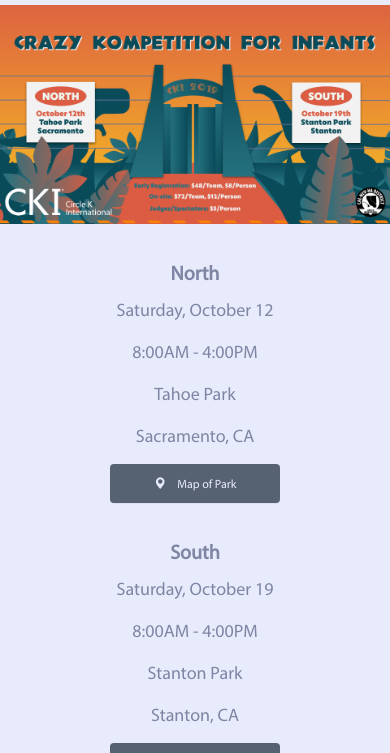
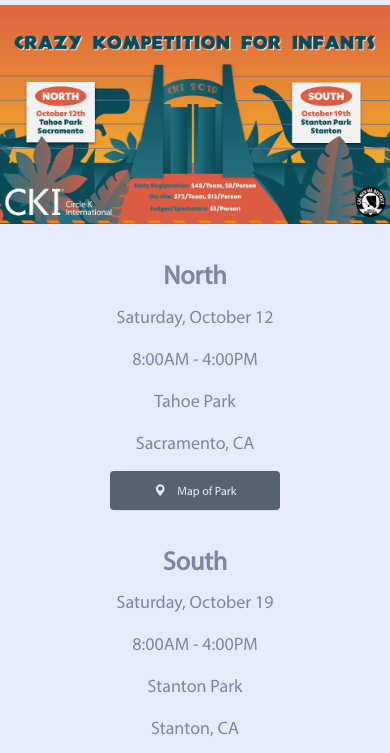
Before and after one commit to CNHCircleK/Crazy-Kompetition-for-Infants-2019, a plain HTML site: page index.html in a window 390 px wide. Shown: the part 77-830 px from the top of the page. Drawn offline with nearby package versions, Linux system fonts and the light colour scheme; a script that the page names is missing.

Commit message:
Update main.css

```diff
--- a/main.css
+++ b/main.css
@@ -414,7 +414,6 @@ p a:hover{
     margin: 0 8%;
   }
   #banner{ width: 100%; }
-  #details h2{ font-size: 20px; }
   #FAQ .left-side, #FAQ .right-side{
     padding: 0;
   }
```
